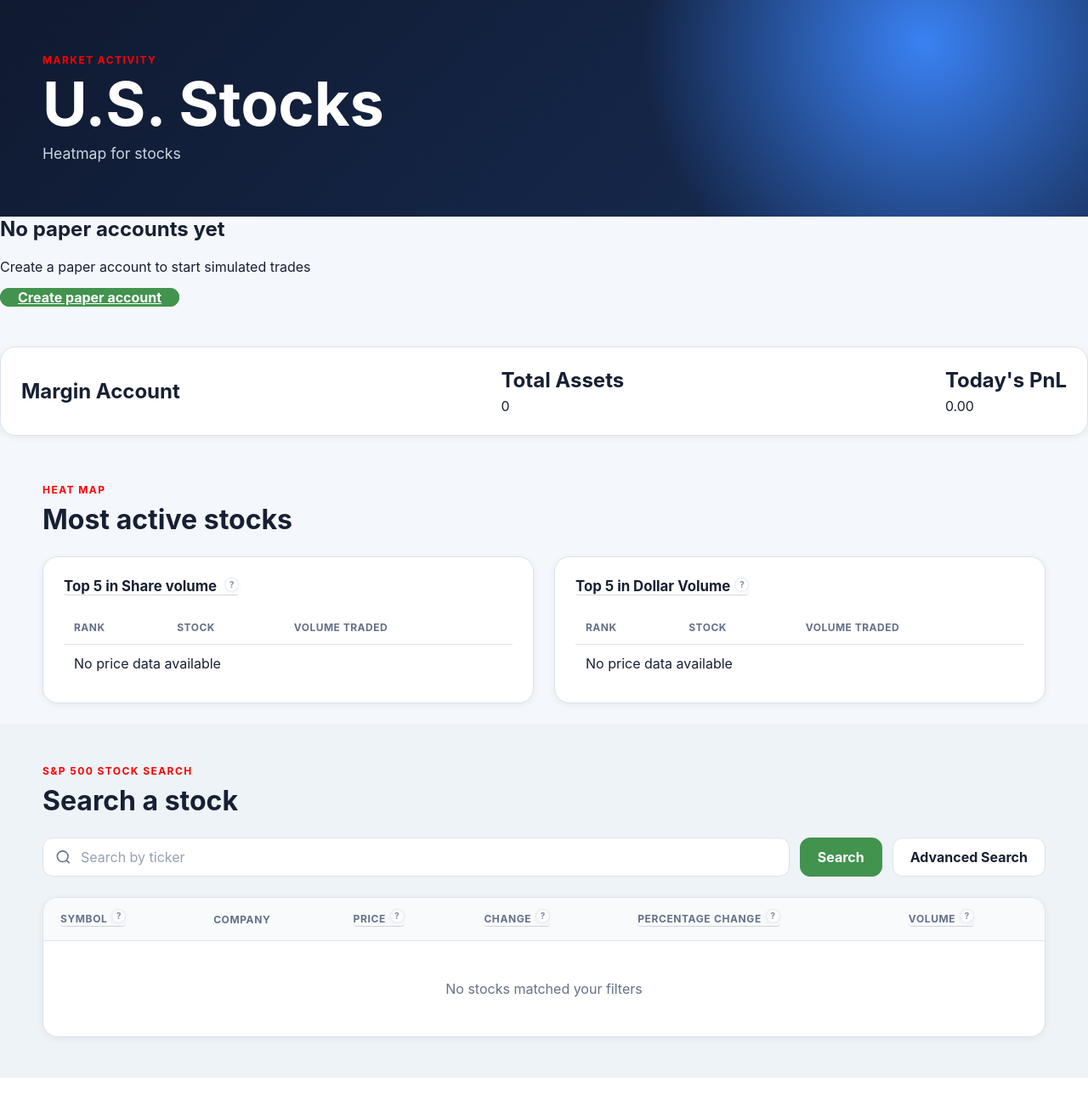
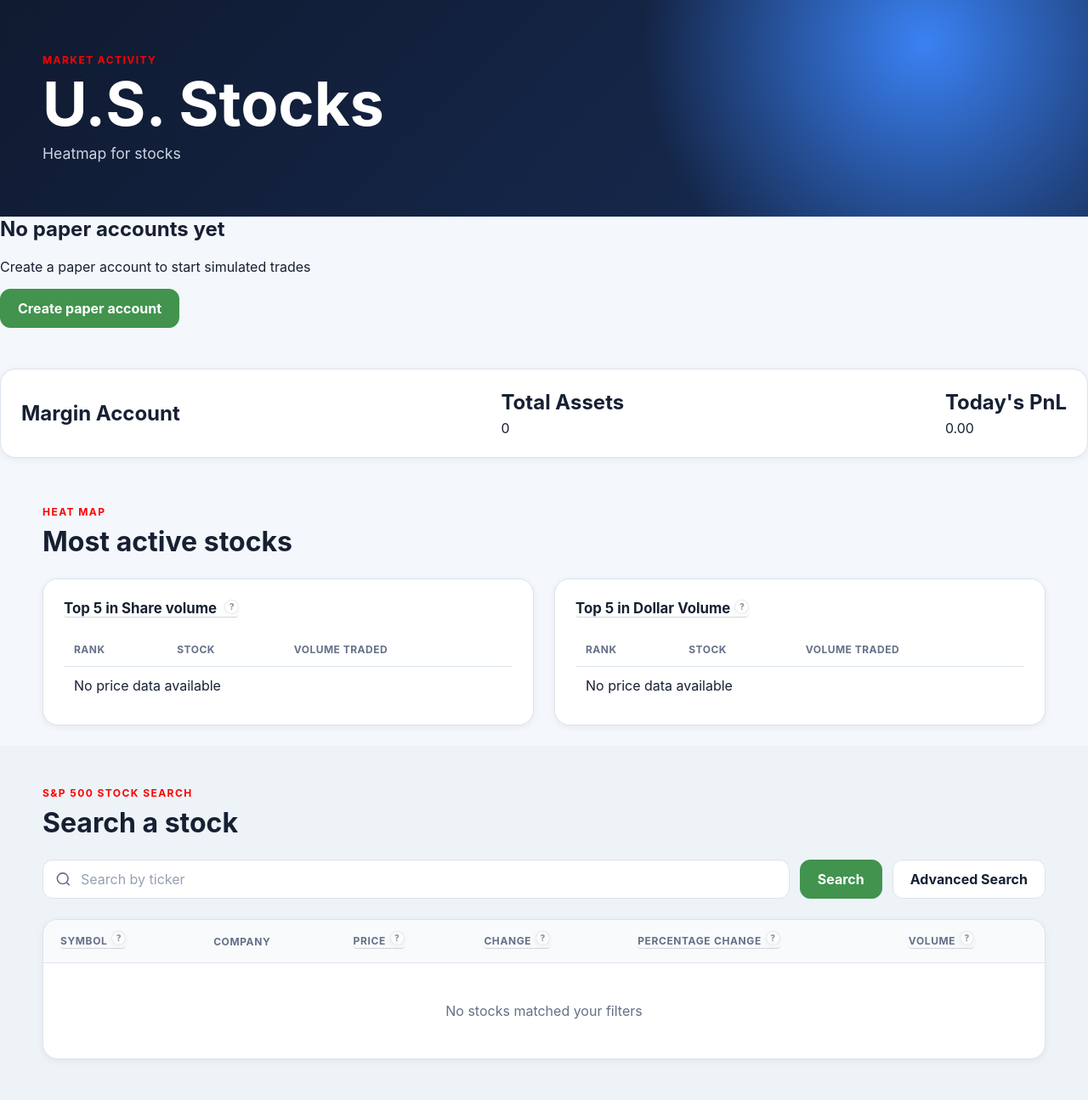
Before and after one commit to MervinWang0/backtesting-app, a Django app: page /dashboard/ in a window 1280 px wide. Shown: the part 73-1368 px from the top of the page at 85% size. Before the commit the page ends 1342 px from the top, so only its background shows below. Run offline with Django 5.2, Linux system fonts and the light colour scheme; the visitor is signed in with stand-in values (Sample User, id 1); data that the repository does not hold is empty.

Commit message:
updated UI

```diff
--- a/Orbital/base/static/base/css/dashboard.css
+++ b/Orbital/base/static/base/css/dashboard.css
@@ -384,7 +384,7 @@ a {
     white-space: nowrap;
 }
 
-.primary-button,
+/* .primary-button,
 .secondary-button,
 .pagination__button {
     min-height: 46px;
@@ -392,6 +392,37 @@ a {
     font-weight: 650;
     border-radius: var(--radius-md);
     cursor: pointer;
+    transition:
+        background-color 160ms ease,
+        border-color 160ms ease,
+        transform 160ms ease;
+}
+
+.primary-button {
+    color: white;
+    background: var(--accent);
+    border: 1px solid var(--accent);
+} */
+
+.primary-button,
+.secondary-button,
+.pagination__button {
+    display: inline-flex;
+    align-items: center;
+    justify-content: center;
+
+    min-height: 46px;
+    padding: 0 20px;
+    box-sizing: border-box;
+
+    font-weight: 650;
+    line-height: 1;
+    text-align: center;
+    text-decoration: none;
+
+    border-radius: var(--radius-md);
+    cursor: pointer;
+
     transition:
         background-color 160ms ease,
         border-color 160ms ease,
```
